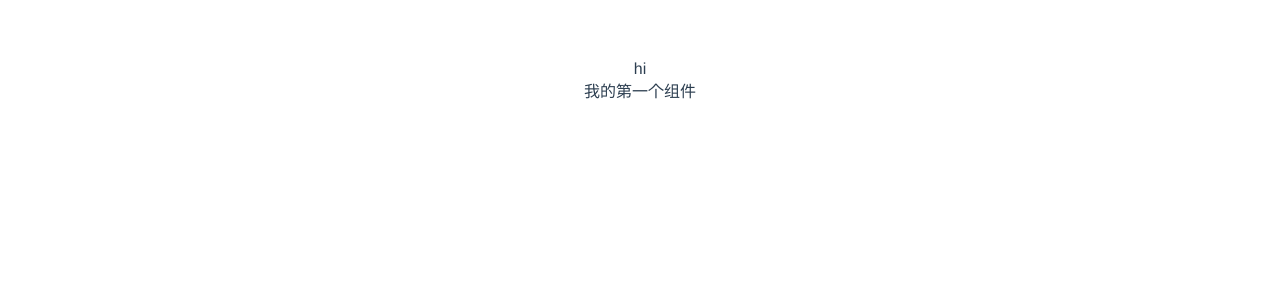
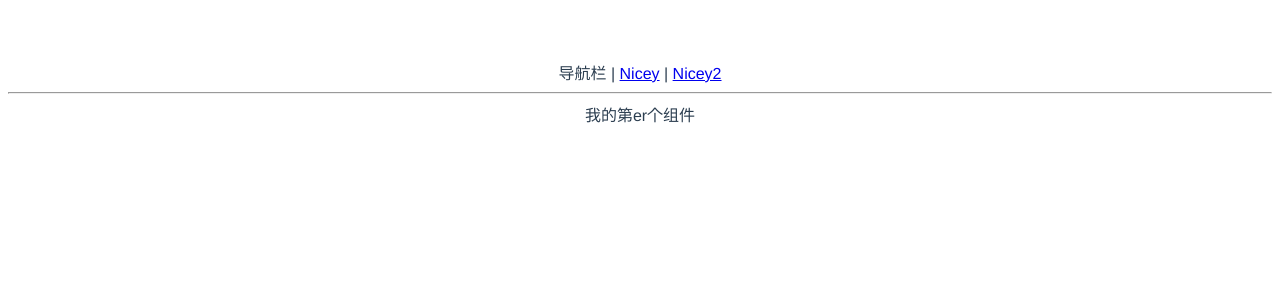
Before and after one commit to NiceyLai/Dida-UI-vue3, a Vue app: page /#/xxx in a window 1280 px wide. Shown: the top 300 px of the page. Built offline with nearby package versions, Linux system fonts and the light colour scheme.

Commit message:
初始化vue-router

```diff
--- a/index.html
+++ b/index.html
@@ -8,6 +8,6 @@
 </head>
 <body>
   <div id="app"></div>
-  <script type="module" src="/src/main.js"></script>
+  <script type="module" src="/src/main.ts"></script>
 </body>
 </html>
--- a/src/App.vue
+++ b/src/App.vue
@@ -1,15 +1,15 @@
 <template>
-  <div>hi</div>
-  <Nicey></Nicey>
+  <div>导航栏 |
+  <router-link to="/">Nicey</router-link> |
+  <router-link to="/xxx">Nicey2</router-link></div>
+  <hr/>
+  <router-view />
 </template>
 
 <script>
-import Nicey from './components/Nicey.vue'
 
 export default {
   name: 'App',
-  components: {
-    Nicey
-  }
+
 }
 </script>
--- /dev/null
+++ b/src/components/Nicey2.vue
@@ -0,0 +1,5 @@
+<template>
+    <div>
+        我的第er个组件
+    </div>
+</template>
--- a/src/main.js
+++ /dev/null
@@ -1,5 +0,0 @@
-import { createApp } from 'vue'
-import App from './App.vue'
-import './index.css'
-
-createApp(App).mount('#app')
--- /dev/null
+++ b/src/main.ts
@@ -0,0 +1,25 @@
+import { createApp } from 'vue'
+import App from './App.vue'
+import './index.css'
+import {createWebHashHistory,createRouter} from 'vue-router'
+import Nicey from './components/Nicey.vue'
+import Nicey2 from "./components/Nicey2.vue";
+
+const history = createWebHashHistory()
+const router = createRouter({
+  history: history,
+  routes: [
+    {
+      path: "/",
+      component: Nicey,
+    },
+    {
+      path: "/xxx",
+      component: Nicey2,
+    },
+  ],
+});
+
+const app = createApp(App)
+app.use(router)
+    app.mount('#app')
--- /dev/null
+++ b/src/shims-vue.d.ts
@@ -0,0 +1,5 @@
+declare module "*.vue" {
+  import { ComponentOptions } from "vue";
+  const componentOptions: ComponentOptions;
+  export default componentOptions;
+}
```
Also changed, not shown: package.json (+4 -3 lines), 1 other file (tests, documents, lock files or other folders).
